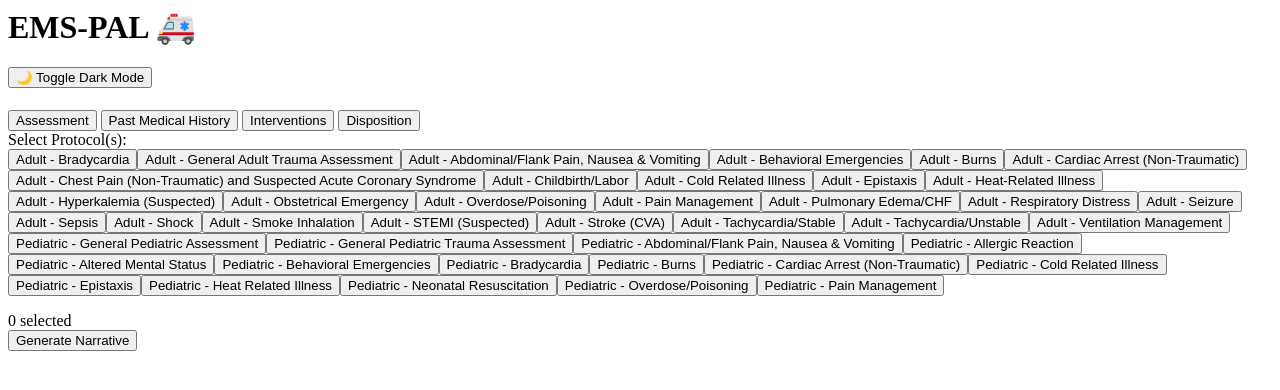
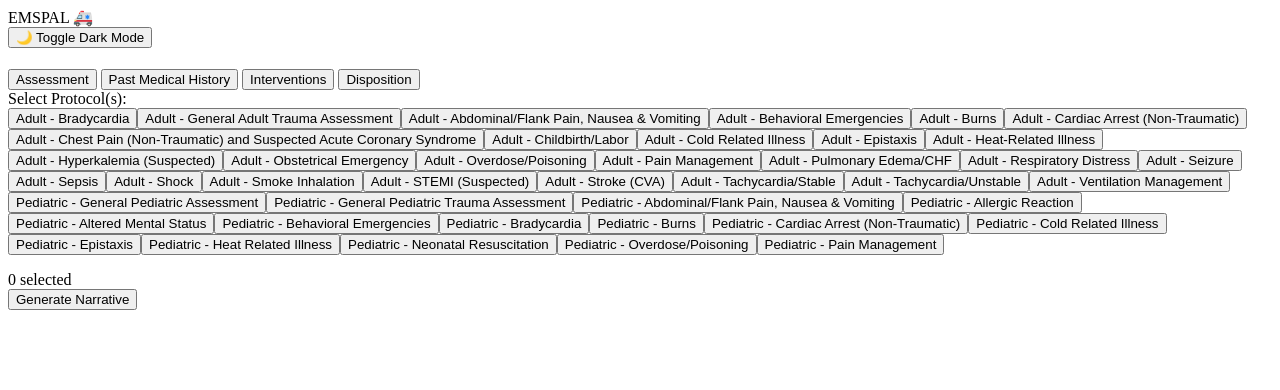
Before and after one commit to BanksChrissy/ems-charting-app, a Flask app: page / in a window 1280 px wide. Shown: the top 390 px of the page. Run offline with Flask 3, Linux system fonts and the light colour scheme; data that the repository does not hold is empty; some libraries are stand-ins or nearby versions.

Commit message:
Update index.html

```diff
--- a/templates/index.html
+++ b/templates/index.html
@@ -1,7 +1,7 @@
 <body>
   <header class="site-header">
-    <h1>EMS-PAL 🚑</h1>
-  </header>
+  <div class="site-title">EMSPAL 🚑</div>
+</header>
 
   <div class="container">
     <div class="theme-toggle">
```
